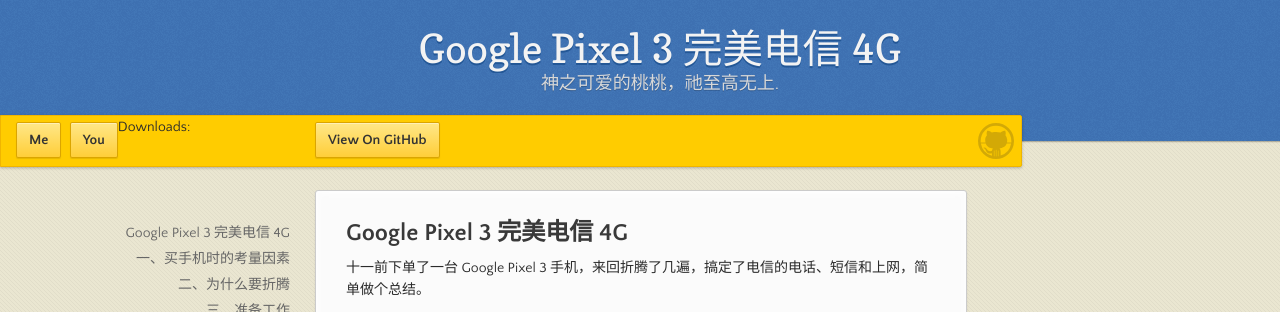
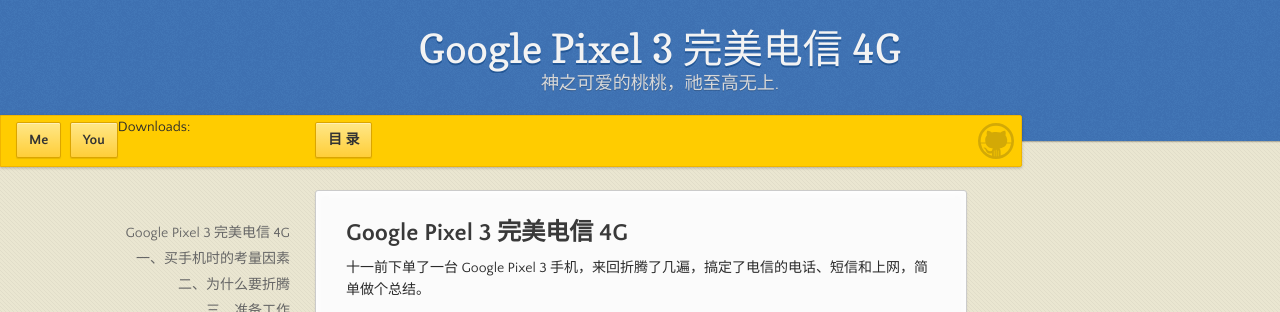
Before and after one commit to boyahoo/boyahoo.github.io, a Jekyll site: the page built from index.md, in a window 1280 px wide. Shown: the top 312 px of the page. Built offline with Jekyll 4.4.1, drawn with Linux system fonts in a browser that asks for light colours; our own code applies the rules of GitHub Pages for plain Markdown files.

Commit message:
Update default.html

```diff
--- a/_layouts/default.html
+++ b/_layouts/default.html
@@ -25,7 +25,7 @@
       <div id="banner">
         <span id="logo"></span>
 
-        <a href="{{ site.github.repository_url }}" class="button fork"><strong>View On GitHub</strong></a>
+        <a href="{{ site.github.repository_url }}" class="button fork"><strong> 目 录 </strong></a>
         {% if site.show_downloads %}
           <div class="about me">
             <span>Downloads:</span>
```
